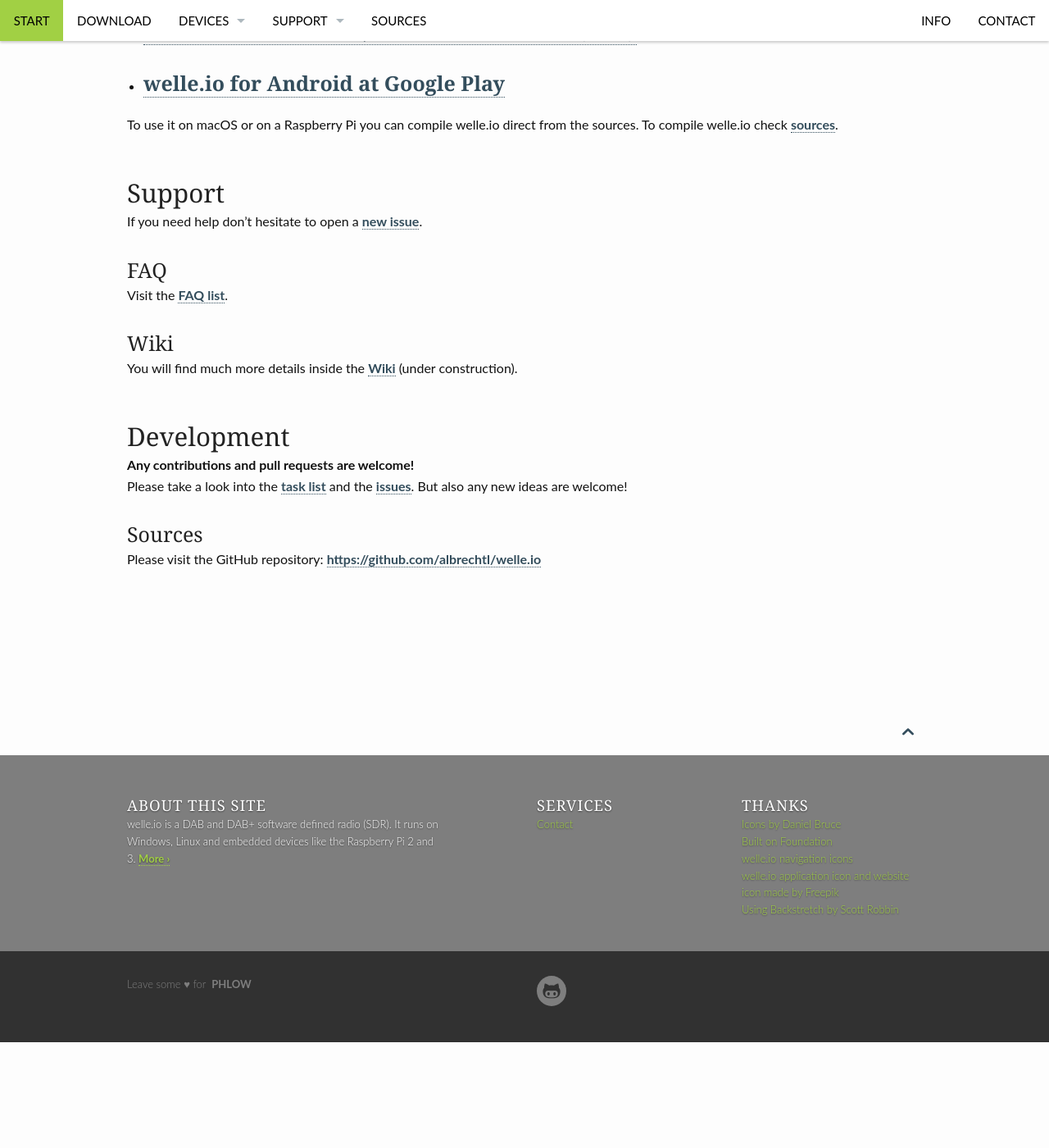
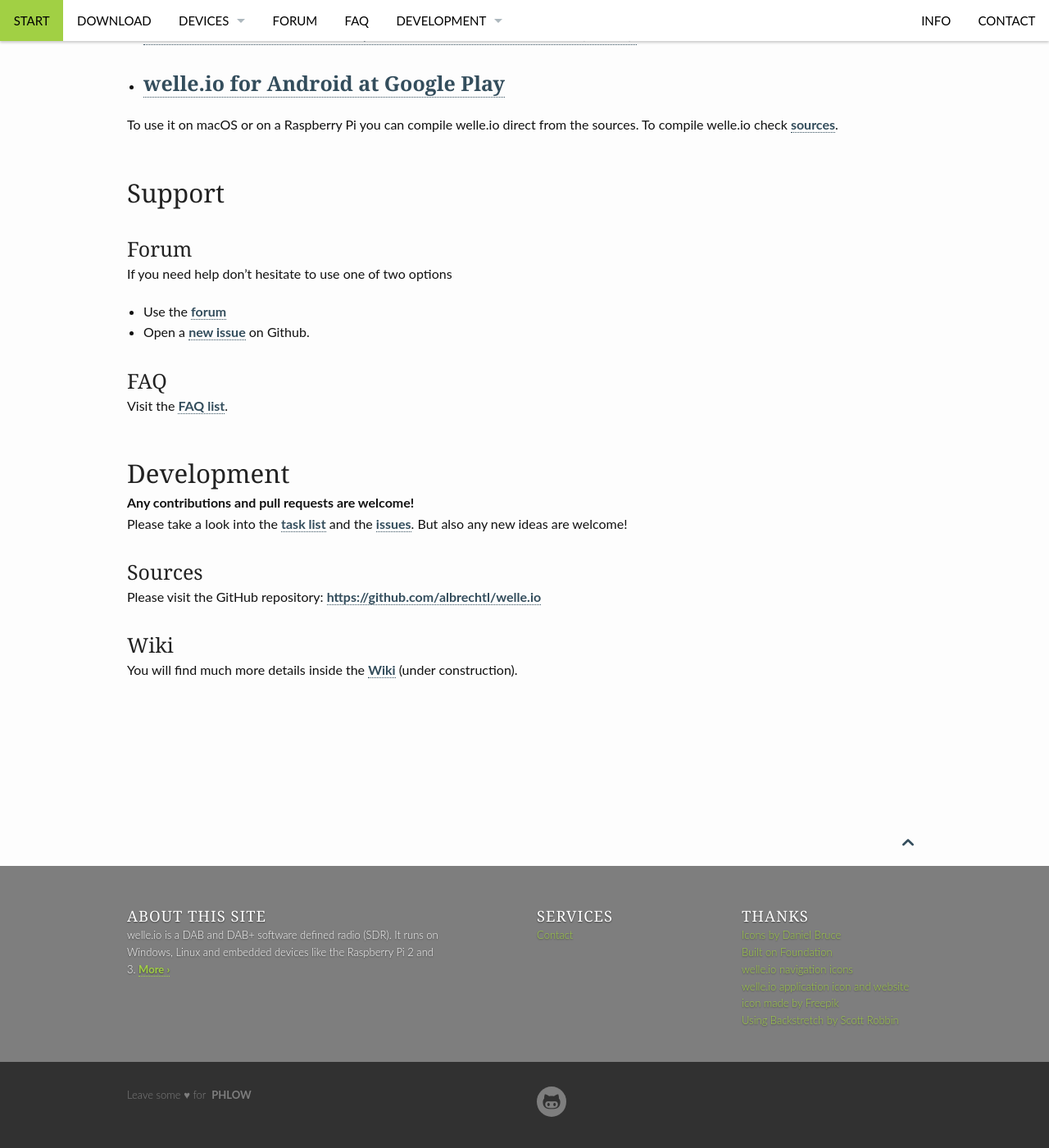
Before and after one commit to AlbrechtL/albrechtl.github.io, a Jekyll site: the page built from pages/pages-root-folder/index.md, in a window 1280 px wide and 1400 px high, scrolled down 2197 px. Shown: the whole window at 82% size. Built offline with Jekyll 4.4.1, drawn with Linux system fonts in a browser that asks for light colours; before the commit the page ends 3468 px from its top, so only the background shows below that.

Commit message:
Add forum

```diff
--- a/_data/navigation.yml
+++ b/_data/navigation.yml
@@ -24,20 +24,22 @@
   - title: "rawfile"
     url: "/devices/rawfile"
 
-- title: Support
-  url: "#support"
+- title: Forum
+  url: "https://forum.welle.io/"
+  side: left
+
+- title: FAQ
+  url: "/faq"
+  side: left
+
+- title: Development
   side: left
   dropdown:
-  - title: FAQ
-    url: "/faq"
-  - title: General support
-    url: "#support"
+  - title: Sources
+    url: "#sources"
+    side: left
   - title: Wiki
     url: "#wiki"
-
-- title: Sources
-  url: "#sources"
-  side: left
 
 #
 #   Navigation to the right › side: right
--- a/pages/pages-root-folder/index.md
+++ b/pages/pages-root-folder/index.md
@@ -73,13 +75,15 @@
 
 Support
 ---
-If you need help don't hesitate to open a [new issue](https://github.com/AlbrechtL/welle.io/issues).
+### Forum
+
+
+If you need help don't hesitate to use one of two options
+* Use the [forum](https://forum.welle.io/)
+* Open a [new issue](https://github.com/AlbrechtL/welle.io/issues) on Github.
 
 ### FAQ
 Visit the [FAQ list](/faq).
-
-### Wiki
-You will find much more details inside the [Wiki](http://github.com/AlbrechtL/welle.io/wiki) (under construction).
 
 Development
 ----------
@@ -88,3 +92,6 @@
 
 ### Sources
 Please visit the GitHub repository: [https://github.com/albrechtl/welle.io](https://github.com/albrechtl/welle.io)
+
+### Wiki
+You will find much more details inside the [Wiki](http://github.com/AlbrechtL/welle.io/wiki) (under construction).
```
Also changed, not shown: other parts of pages/pages-root-folder/index.md (+2 -0 lines).
